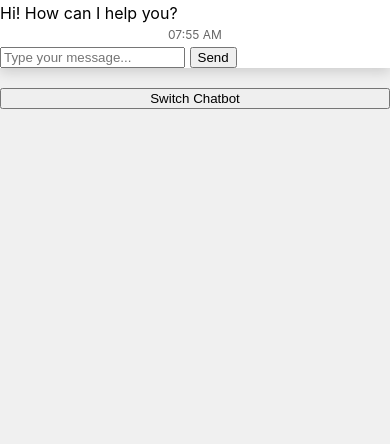
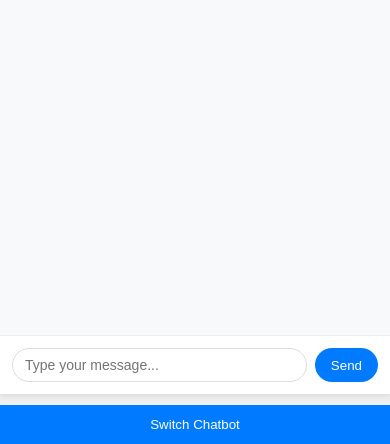
Before and after one commit to jayaraju-gorle/chatbot, a plain HTML site: page index.html in a window 390 px wide. Shown: the part 400-844 px from the top of the page. Drawn offline with Linux system fonts and the light colour scheme.

Commit message:
fix: resolve UI styling issues and improve responsiveness
- Fix chat container spacing and alignment
- Improve message bubble styling
- Fix input field and button styles
- Enhance mobile layout and toggle button
- Adjust loading indicator visibility
- Improve overall responsive design

```diff
--- a/style.css
+++ b/style.css
@@ -1,50 +1,145 @@
 body {
     font-family: -apple-system, BlinkMacSystemFont, 'Segoe UI', Roboto, Oxygen, Ubuntu, sans-serif;
-    display: flex;
-    justify-content: center;
-    align-items: center;
+    margin: 0;
+    padding: 0;
+    background-color: #f0f0f0;
     min-height: 100vh;
-    background-color: #f0f0f0;
-    margin: 0;
 }
 
 .chat-wrapper {
     display: flex;
-    gap: 20px;
-    width: 100%;
-    max-width: 1200px;
-    padding: 20px;
+    gap: 16px;
+    padding: 16px;
+    max-width: 1400px;
+    margin: 0 auto;
     box-sizing: border-box;
+    height: 100vh;
 }
 
 .chat-container {
     flex: 1;
-    border-radius: 12px;
-    box-shadow: 0 4px 12px rgba(0, 0, 0, 0.15);
-    background-color: #fff;
-    overflow: hidden;
     display: flex;
     flex-direction: column;
-    height: 90vh;
+    background: white;
+    border-radius: 8px;
+    box-shadow: 0 2px 6px rgba(0, 0, 0, 0.1);
+    height: calc(100vh - 32px);
+    max-height: 800px;
+    overflow: hidden;
 }
 
-/* Existing styles remain the same */
+.chat-header {
+    padding: 16px;
+    background: #007bff;
+    color: white;
+    text-align: left;
+}
 
-/* Loading indicator styles */
+.chat-header h2 {
+    margin: 0;
+    font-size: 18px;
+    font-weight: 600;
+}
+
+.chat-messages {
+    flex: 1;
+    overflow-y: auto;
+    padding: 16px;
+    background: #f8f9fa;
+}
+
+.message-bubble {
+    padding: 8px 12px;
+    border-radius: 16px;
+    max-width: 80%;
+    margin-bottom: 4px;
+    word-wrap: break-word;
+}
+
+.user-message {
+    display: flex;
+    flex-direction: column;
+    align-items: flex-end;
+    margin-bottom: 12px;
+}
+
+.user-message .message-bubble {
+    background: #007bff;
+    color: white;
+}
+
+.bot-message {
+    display: flex;
+    flex-direction: column;
+    align-items: flex-start;
+    margin-bottom: 12px;
+}
+
+.bot-message .message-bubble {
+    background: #e9ecef;
+    color: #212529;
+}
+
+.timestamp {
+    font-size: 11px;
+    color: #666;
+    margin-top: 4px;
+    margin-bottom: 8px;
+}
+
+.chat-input {
+    display: flex;
+    padding: 12px;
+    background: white;
+    border-top: 1px solid #eee;
+    gap: 8px;
+}
+
+.chat-input input {
+    flex: 1;
+    padding: 8px 12px;
+    border: 1px solid #ddd;
+    border-radius: 20px;
+    font-size: 14px;
+    outline: none;
+}
+
+.chat-input input:focus {
+    border-color: #007bff;
+}
+
+.chat-input button {
+    padding: 8px 16px;
+    background: #007bff;
+    color: white;
+    border: none;
+    border-radius: 20px;
+    cursor: pointer;
+    font-weight: 500;
+}
+
+.chat-input button:hover {
+    background: #0056b3;
+}
+
+.chat-input button:disabled {
+    background: #ccc;
+    cursor: not-allowed;
+}
+
 .loading-indicator {
     display: flex;
-    align-items: center;
     gap: 4px;
-    padding: 10px;
-    margin: 10px 0;
+    padding: 8px;
+    justify-content: center;
 }
 
 .loading-dot {
-    width: 8px;
-    height: 8px;
-    background-color: #007bff;
+    width: 6px;
+    height: 6px;
+    background: #007bff;
     border-radius: 50%;
-    animation: bounce 1.4s infinite ease-in-out;
+    animation: bounce 1.4s infinite ease-in-out both;
 }
 
 .loading-dot:nth-child(1) { animation-delay: -0.32s; }
@@ -55,52 +150,45 @@ body {
     40% { transform: scale(1.0); }
 }
 
-/* Timestamp styles */
-.timestamp {
-    font-size: 12px;
-    color: #666;
-    margin: 4px 8px;
-    text-align: center;
-}
-
-/* Input disabled state */
-.chat-input input:disabled {
-    background-color: #f5f5f5;
-    cursor: not-allowed;
-}
-
-.chat-input button:disabled {
-    background-color: #cccccc;
-    cursor: not-allowed;
-}
-
-/* Mobile styles */
+/* Mobile Styles */
 @media (max-width: 768px) {
     .chat-wrapper {
         padding: 0;
+        height: 100vh;
     }
 
     .chat-container {
-        height: 100vh;
+        height: calc(100vh - 50px); /* Account for mobile toggle button */
         border-radius: 0;
+        max-height: none;
     }
 
     #apolloChat {
         display: none;
     }
 
-    .mobile-only {
-        display: block;
+    .toggle-button {
+        position: fixed;
+        bottom: 0;
+        left: 0;
+        right: 0;
+        padding: 12px;
+        background: #007bff;
+        color: white;
+        border: none;
+        font-weight: 500;
+        cursor: pointer;
+        z-index: 100;
     }
 
-    .chat-wrapper {
-        flex-direction: column;
+    .toggle-button:hover {
+        background: #0056b3;
     }
 }
 
-/* Desktop styles */
+/* Hide toggle button on desktop */
 @media (min-width: 769px) {
-    .mobile-only {
+    .toggle-button {
         display: none;
     }
 }
```
